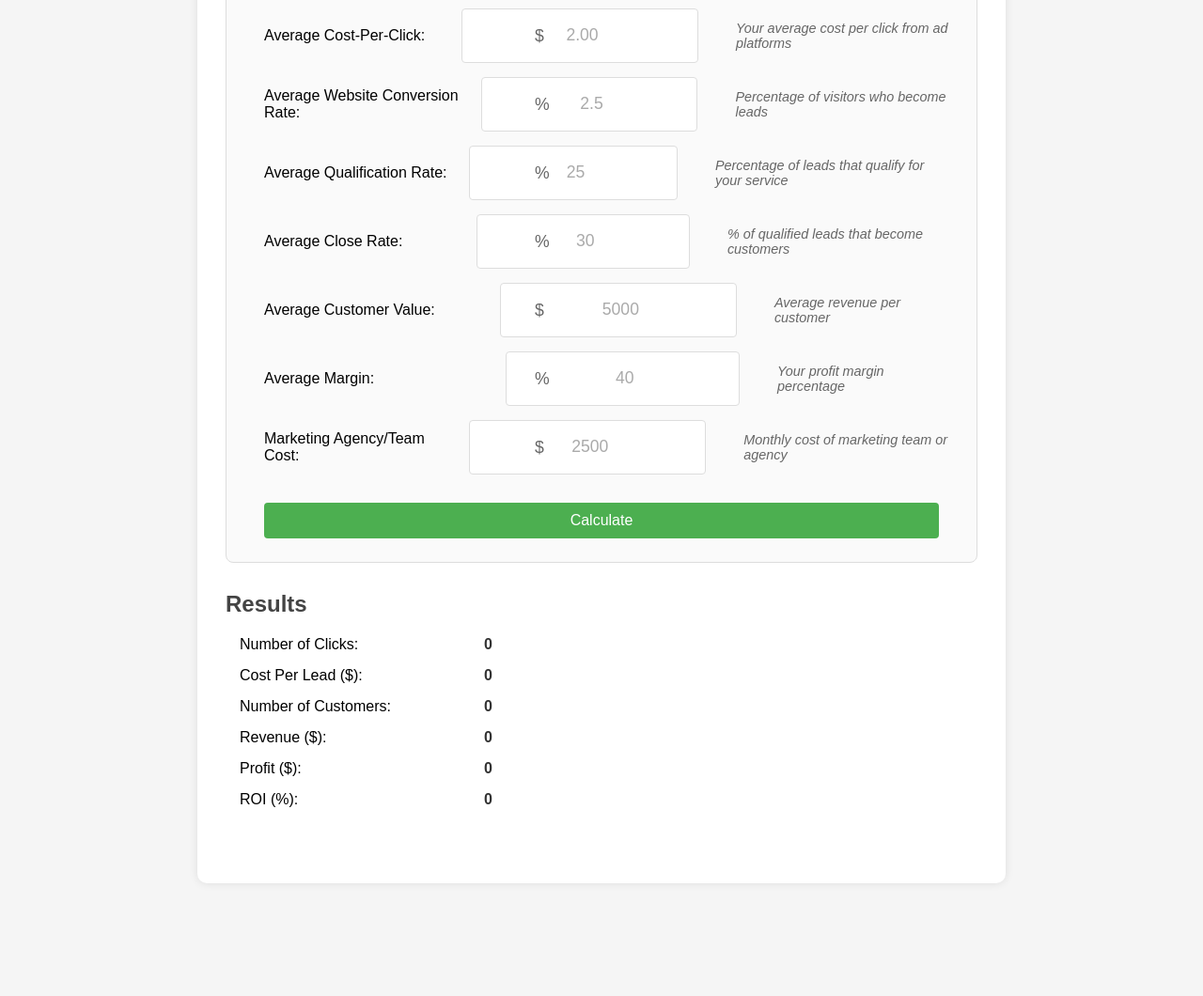
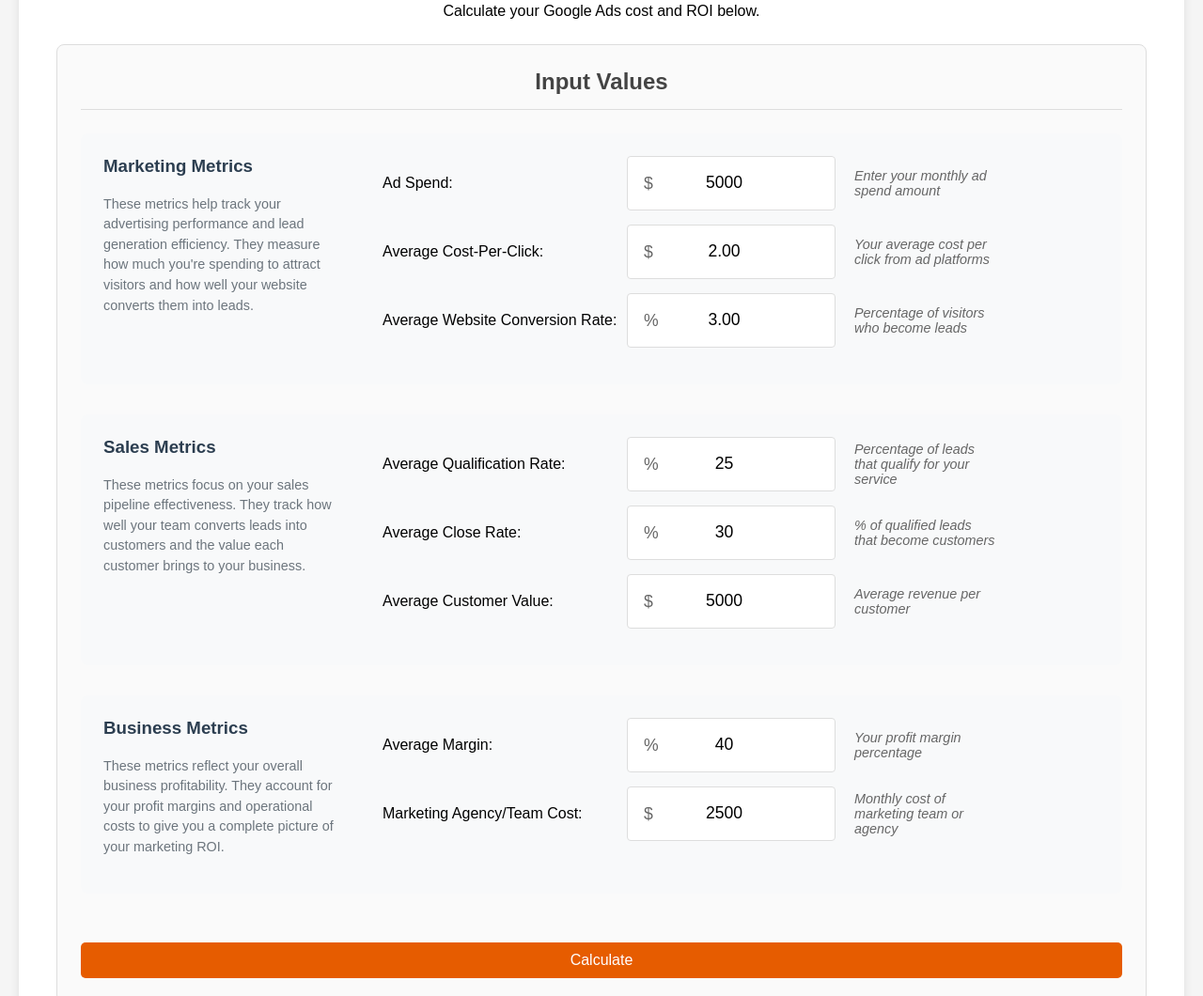
Before and after one commit to warrenthompson21/google-ads-cost-calculator, a plain HTML site: page index.html in a window 1280 px wide. Shown: the part 323-1383 px from the top of the page at 94% size. Before the commit the page ends 1283 px from the top, so only its background shows below. Drawn offline with Linux system fonts and the light colour scheme.

Commit message:
version 2

```diff
--- a/index.html
+++ b/index.html
@@ -4,56 +4,102 @@
     <meta charset="UTF-8">
     <meta name="viewport" content="width=device-width, initial-scale=1.0">
     <title>Google Ads Cost Calculator | Calculate PPC ROI</title>
+    <link rel="icon" type="image/x-icon" href="images/favicon.ico">
     <link rel="stylesheet" href="styles.css">
 </head>
 <body>
     <div class="calculator-container">
+        <div style="text-align: center; padding-bottom: 20px;">
+            <img src="images/Ollo-Metrics-Google-Ads-Cost-Calculator.jpg" alt="Google Ads Cost Calculator by Ollo Metrics">
+        </div>
         <h1>Google Ads Cost Calculator</h1>
-        <p>Calculate your Google Ads cost and ROI quickly and easily.</p>
+        <p style="text-align: center; padding-bottom: 10px;">Calculate your Google Ads cost and ROI below.</p>
 
         <div class="input-section">
             <h2>Input Values</h2>
+
+            <!-- Marketing Metrics Section -->
+            <div class="metric-group">
+                <div class="metric-header">
+                    <h3>Marketing Metrics</h3>
+                    <p class="metric-description">
+                        These metrics help track your advertising performance and lead generation efficiency.
+                        They measure how much you're spending to attract visitors and how well your website
+                        converts them into leads.
+                    </p>
+                </div>
+                <div class="metric-inputs">
                     <div class="input-group" data-symbol="$">
                         <label for="adSpend">Ad Spend:</label>
-                <input type="number" id="adSpend" min="0" step="0.01" placeholder="5000">
+                        <input type="number" id="adSpend" min="0" step="100" value="5000" placeholder="5000">
                         <span class="hint">Enter your monthly ad spend amount</span>
                     </div>
                     <div class="input-group" data-symbol="$">
                         <label for="cpc">Average Cost-Per-Click:</label>
-                <input type="number" id="cpc" min="0" step="0.01" placeholder="2.00">
+                        <input type="number" id="cpc" min="0" step=".25" value="2.00" placeholder="2.00">
                         <span class="hint">Your average cost per click from ad platforms</span>
                     </div>
                     <div class="input-group" data-symbol="%">
                         <label for="conversionRate">Average Website Conversion Rate:</label>
-                <input type="number" id="conversionRate" min="0" max="100" step="0.01" placeholder="2.5">
+                        <input type="number" id="conversionRate" min="0" max="100" step=".05" value="3.00" placeholder="2.5">
                         <span class="hint">Percentage of visitors who become leads</span>
                     </div>
+                </div>
+            </div>
+
+            <!-- Sales Metrics Section -->
+            <div class="metric-group">
+                <div class="metric-header">
+                    <h3>Sales Metrics</h3>
+                    <p class="metric-description">
+                        These metrics focus on your sales pipeline effectiveness. They track how well your
+                        team converts leads into customers and the value each customer brings to your business.
+                    </p>
+                </div>
+                <div class="metric-inputs">
                     <div class="input-group" data-symbol="%">
                         <label for="qualificationRate">Average Qualification Rate:</label>
-                <input type="number" id="qualificationRate" min="0" max="100" step="0.01" placeholder="25">
+                        <input type="number" id="qualificationRate" min="0" max="100" step="1" value="25" placeholder="25">
                         <span class="hint">Percentage of leads that qualify for your service</span>
                     </div>
                     <div class="input-group" data-symbol="%">
                         <label for="closeRate">Average Close Rate:</label>
-                <input type="number" id="closeRate" min="0" max="100" step="0.01" placeholder="30">
+                        <input type="number" id="closeRate" min="0" max="100" step="1" value="30" placeholder="30">
                         <span class="hint">% of qualified leads that become customers</span>
                     </div>
                     <div class="input-group" data-symbol="$">
                         <label for="customerValue">Average Customer Value:</label>
-                <input type="number" id="customerValue" min="0" step="0.01" placeholder="5000">
+                        <input type="number" id="customerValue" min="0" step="100" value="5000" placeholder="5000">
                         <span class="hint">Average revenue per customer</span>
                     </div>
+                </div>
+            </div>
+
+            <!-- Business Metrics Section -->
+            <div class="metric-group">
+                <div class="metric-header">
+                    <h3>Business Metrics</h3>
+                    <p class="metric-description">
+                        These metrics reflect your overall business profitability. They account for your
+                        profit margins and operational costs to give you a complete picture of your
+                        marketing ROI.
+                    </p>
+                </div>
+                <div class="metric-inputs">
                     <div class="input-group" data-symbol="%">
                         <label for="margin">Average Margin:</label>
-                <input type="number" id="margin" min="0" max="100" step="0.01" placeholder="40">
+                        <input type="number" id="margin" min="0" max="100" step="1" value="40" placeholder="40">
                         <span class="hint">Your profit margin percentage</span>
                     </div>
                     <div class="input-group" data-symbol="$">
                         <label for="agencyCost">Marketing Agency/Team Cost:</label>
-                <input type="number" id="agencyCost" min="0" step="0.01" placeholder="2500">
+                        <input type="number" id="agencyCost" min="0" step="100" value="2500" placeholder="2500">
                         <span class="hint">Monthly cost of marketing team or agency</span>
                     </div>
-            <button onclick="calculateROI()">Calculate</button>
+                </div>
+            </div>
+
+            <button id="calculateButton">Calculate</button>
         </div>
 
         <div class="results-section">
@@ -84,6 +130,12 @@
             </div>
             <div class="roi-message" id="roiMessage"></div>
         </div>
+
+        <div class="cta-section">
+            <h2>Need Help With Your Digital Marketing?</h2>
+            <p>Talk to a marketing strategist to better understand your top digital opportunities. Book a 30-minute, no-strings-attached video call with our team.</p>
+            <a href="https://www.ollometrics.com/" target="_blank" class="cta-button">Book a Call</a>
+        </div>
     </div>
     <script src="script.js"></script>
 </body>
--- a/script.js
+++ b/script.js
@@ -1,4 +1,21 @@
+// Add event listener when the DOM is loaded
+document.addEventListener('DOMContentLoaded', function() {
+    // Get the calculate button by ID
+    const calculateButton = document.getElementById('calculateButton');
+    if (calculateButton) {
+        calculateButton.addEventListener('click', calculateROI);
+        console.log('Calculator button listener added'); // Debug log
+    } else {
+        console.log('Calculator button not found'); // Debug log
+    }
+});
+
+// Also add click handler directly to window object as backup
+window.calculateROI = calculateROI;
+
 function calculateROI() {
+    console.log('Calculate function running'); // Debug log
+
     // Get input values
     const adSpend = parseFloat(document.getElementById('adSpend').value) || 0;
     const cpc = parseFloat(document.getElementById('cpc').value) || 0;
@@ -10,40 +27,32 @@ function calculateROI() {
     const agencyCost = parseFloat(document.getElementById('agencyCost').value) || 0;
 
     // Calculate metrics
-    const clicks = Math.round(adSpend / cpc);
-    const leads = Math.round(clicks * (conversionRate / 100));
-    const qualifiedLeads = Math.round(leads * (qualificationRate / 100));
-    const customers = Math.round(qualifiedLeads * (closeRate / 100));
+    const clicks = adSpend / cpc;
+    const leads = clicks * (conversionRate / 100);
+    const costPerLead = adSpend / leads;
+    const customers = leads * (qualificationRate / 100) * (closeRate / 100);
     const revenue = customers * customerValue;
-    const grossProfit = revenue * (margin / 100);
-    const totalCost = adSpend + agencyCost;
-    const profit = grossProfit - totalCost;
-    const roi = totalCost > 0 ? ((profit / totalCost) * 100) : 0;
-    const costPerLead = leads > 0 ? (totalCost / leads) : 0;
+    const profit = revenue * (margin / 100) - adSpend - agencyCost;
+    const roi = ((profit / (adSpend + agencyCost)) * 100).toFixed(2);
 
     // Update results
-    document.getElementById('clicks').textContent = clicks.toLocaleString();
-    document.getElementById('costPerLead').textContent = '$' + costPerLead.toLocaleString(undefined, {minimumFractionDigits: 2, maximumFractionDigits: 2});
-    document.getElementById('customers').textContent = customers.toLocaleString();
-    document.getElementById('revenue').textContent = '$' + revenue.toLocaleString(undefined, {minimumFractionDigits: 2, maximumFractionDigits: 2});
-    document.getElementById('profit').textContent = '$' + profit.toLocaleString(undefined, {minimumFractionDigits: 2, maximumFractionDigits: 2});
+    document.getElementById('clicks').textContent = clicks.toFixed(0);
+    document.getElementById('costPerLead').textContent = costPerLead.toFixed(2);
+    document.getElementById('customers').textContent = customers.toFixed(1);
+    document.getElementById('revenue').textContent = revenue.toFixed(2);
+    document.getElementById('profit').textContent = profit.toFixed(2);
+    document.getElementById('roi').textContent = roi;
 
-    const roiElement = document.getElementById('roi');
-    roiElement.textContent = roi.toLocaleString(undefined, {minimumFractionDigits: 2, maximumFractionDigits: 2}) + '%';
-
-    // Update ROI color
-    const messageElement = document.getElementById('roiMessage');
-    if (roi > 0) {
-        roiElement.className = 'positive';
-        messageElement.className = 'roi-message positive';
-        if (roi > 100) {
-            messageElement.textContent = "Excellent! Your PPC campaign is generating outstanding returns. Keep optimizing to maintain these great results!";
-        } else {
-            messageElement.textContent = "Great job! Your PPC campaign is profitable. Consider testing new strategies to improve ROI further.";
-        }
+    // Update ROI message
+    const roiMessage = document.getElementById('roiMessage');
+    if (roi > 100) {
+        roiMessage.textContent = `Your campaign is profitable! You're making ${(roi - 100).toFixed(2)}% more than you're spending.`;
+        roiMessage.style.color = 'green';
+    } else if (roi < 100) {
+        roiMessage.textContent = `Your campaign is losing money. You're making ${(100 - roi).toFixed(2)}% less than you're spending.`;
+        roiMessage.style.color = 'red';
     } else {
-        roiElement.className = 'negative';
-        messageElement.className = 'roi-message negative';
-        messageElement.textContent = "Your campaign needs some optimization. Try adjusting your targeting, improving landing pages, or testing different ad creatives to boost performance.";
+        roiMessage.textContent = "Your campaign is breaking even.";
+        roiMessage.style.color = 'black';
     }
 }
--- a/styles.css
+++ b/styles.css
@@ -6,10 +6,10 @@ body {
 }
 
 .calculator-container {
-    max-width: 800px;
+    max-width: 1200px;
     margin: 0 auto;
     background-color: white;
-    padding: 30px;
+    padding: 40px;
     border-radius: 10px;
     box-shadow: 0 0 10px rgba(0, 0, 0, 0.1);
 }
@@ -24,12 +24,20 @@ h2 {
     margin-bottom: 20px;
 }
 
+.calculator-container h2 {
+    text-align: center;
+    margin-bottom: 20px;
+}
+
 .input-section {
     margin-bottom: 30px;
     border: 1px solid #ddd;
     padding: 25px;
     border-radius: 8px;
     background-color: #fafafa;
+    overflow-x: hidden;
+    width: auto;
+    box-sizing: border-box;
 }
 
 .input-section h2 {
@@ -60,30 +68,63 @@ h2 {
     padding-left: 15px;
 }
 
+.input-group {
+    max-width: 500px;
+    width: 100%;
+    box-sizing: border-box;
+    display: flex;
+    align-items: center;
+    position: relative;
+    padding-left: 15px;
+    margin-bottom: 15px;
+}
+
+.input-group label {
+    width: 250px;
+    margin-right: 10px;
+    flex-shrink: 0;
+}
+
 .input-group input {
-    padding: 8px 25px 8px 45px;
+    width: 150px;
+    padding: 8px 35px;
+    text-align: center;
+    position: relative;
+    flex-shrink: 0;
     border: 1px solid #ddd;
     border-radius: 4px;
-    width: 180px;
     font-size: 1.1em;
     height: 40px;
-    text-align: center;
 }
 
-.input-group::before {
-    content: attr(data-symbol);
+.input-group[data-symbol="$"]::before {
+    content: "$";
     position: absolute;
-    left: 285px;
+    left: 275px;
     top: 50%;
     transform: translateY(-50%);
     color: #666;
+    font-size: 1.1em;
     z-index: 1;
     padding: 0 18px;
+}
+
+.input-group[data-symbol="%"]::before {
+    content: "%";
+    position: absolute;
+    left: 275px;
+    top: 50%;
+    transform: translateY(-50%);
+    color: #666;
     font-size: 1.1em;
+    z-index: 1;
+    padding: 0 18px;
 }
 
 .hint {
-    margin-left: 40px;
+    margin-left: 20px;
+    flex: 1;
+    min-width: 150px;
     color: #666;
     font-size: 0.9em;
     font-style: italic;
@@ -95,22 +136,20 @@ label {
 }
 
 button {
-    display: block;
-    width: 100%;
-    padding: 10px;
-    background-color: #4CAF50;
+    background-color: #e65c00;
     color: white;
+    padding: 10px 20px;
     border: none;
-    border-radius: 4px;
+    border-radius: 5px;
     cursor: pointer;
     font-size: 16px;
-    margin-top: 30px;
-    margin-left: 15px;
-    width: calc(100% - 30px);
+    transition: background-color 0.3s ease;
+    width: 100%;
+    margin-top: 20px;
 }
 
 button:hover {
-    background-color: #45a049;
+    background-color: #ff6b00;
 }
 
 .result-group span {
@@ -160,3 +199,114 @@ input::-ms-input-placeholder {
 input:-ms-input-placeholder {
     color: #aaa;
 }
+
+.metric-group {
+    display: flex;
+    gap: 2rem;
+    margin-bottom: 2rem;
+    padding: 1.5rem;
+    background: #f8f9fa;
+    border-radius: 8px;
+    max-width: 100%;
+    box-sizing: border-box;
+}
+
+.metric-header {
+    flex: 0 0 250px;
+}
+
+.metric-description {
+    color: #6c757d;
+    font-size: 0.9rem;
+    line-height: 1.5;
+    margin-top: 0.5rem;
+}
+
+.metric-inputs {
+    flex: 1;
+    min-width: 0;
+}
+
+.metric-group h3 {
+    margin-top: 0;
+    color: #2c3e50;
+}
+
+.cta-section {
+    text-align: center;
+    padding: 40px 20px;
+    margin-top: 40px;
+    background-color: #003C79;
+    border-radius: 8px;
+    color: white;
+}
+
+.cta-section h2 {
+    margin-bottom: 20px;
+    color: white;
+}
+
+.cta-section p {
+    margin-bottom: 30px;
+    max-width: 600px;
+    margin-left: auto;
+    margin-right: auto;
+    color: white;
+}
+
+.cta-button {
+    display: inline-block;
+    padding: 15px 30px;
+    background-color: #ff6b00;
+    color: white;
+    text-decoration: none;
+    border-radius: 5px;
+    font-weight: bold;
+    transition: background-color 0.3s ease;
+}
+
+.cta-button:hover {
+    background-color: #e65c00;
+}
+
+.results-section {
+    background-color: #f5f5f5;
+    padding: 40px 15%;
+    border-radius: 8px;
+    margin-top: 30px;
+}
+
+.results-section h2 {
+    text-align: center;
+    margin-bottom: 30px;
+}
+
+.result-group {
+    display: flex;
+    justify-content: space-between;
+    align-items: center;
+    padding: 15px 40px;
+    margin: 10px auto;
+    background-color: white;
+    border-radius: 5px;
+    box-shadow: 0 1px 3px rgba(0, 0, 0, 0.1);
+    max-width: 500px;
+}
+
+.result-group label {
+    font-weight: bold;
+    color: #333;
+}
+
+.result-group span {
+    font-size: 1.1em;
+    color: #ff6b00;
+    font-weight: bold;
+}
+
+.roi-message {
+    text-align: center;
+    margin-top: 20px;
+    padding: 15px;
+    font-weight: bold;
+}
```
Also changed, not shown: images/Ollo-Metrics-Favicon.png (added), images/Ollo-Metrics-Google-Ads-Cost-Calculator.jpg (added), images/Ollo-Metrics-Google-Ads-Cost-Calculator.webp (added). Lines whose indentation alone changed are shown as unchanged.
